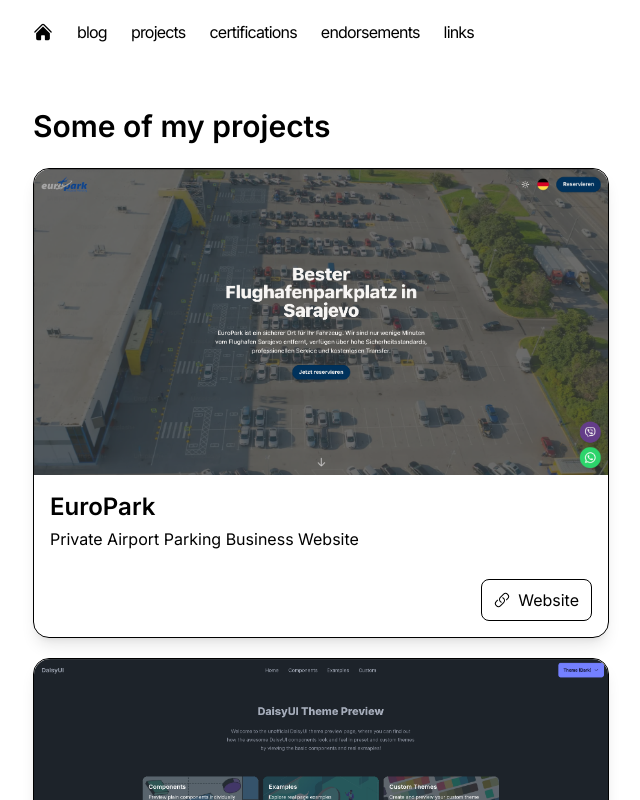
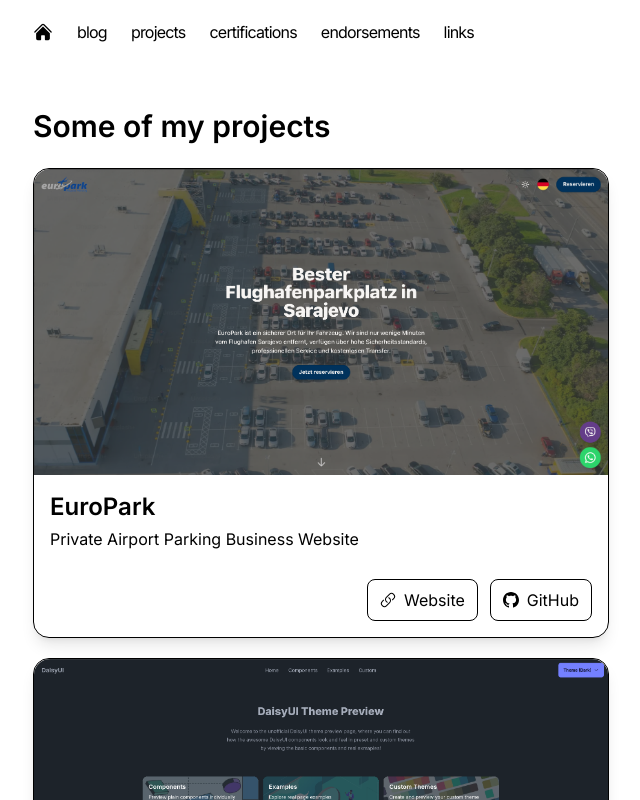
Before and after one commit to BakirGracic/bakir-dev, a Next.js app: page /projects in a window 1280 px wide. Shown: the top 800 px of the page, without its empty margins (319-959 px from the left). Built offline with nearby package versions, Linux system fonts and the light colour scheme.

Commit message:
add link to new project

```diff
--- a/src/app/projects/page.jsx
+++ b/src/app/projects/page.jsx
@@ -180,6 +180,7 @@
 						title='EuroPark'
 						description='Private Airport Parking Business Website'
 						webLink='https://europark.ba'
+						gitLink='https://github.com/BakirGracic/europark/'
 					/>
 
 					{/* daisyui theme preview */}
```
